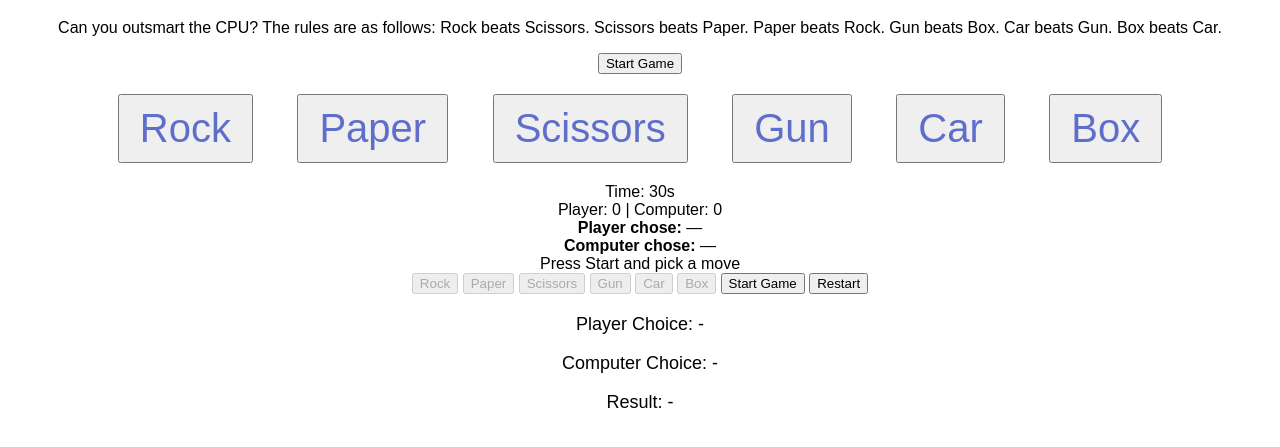
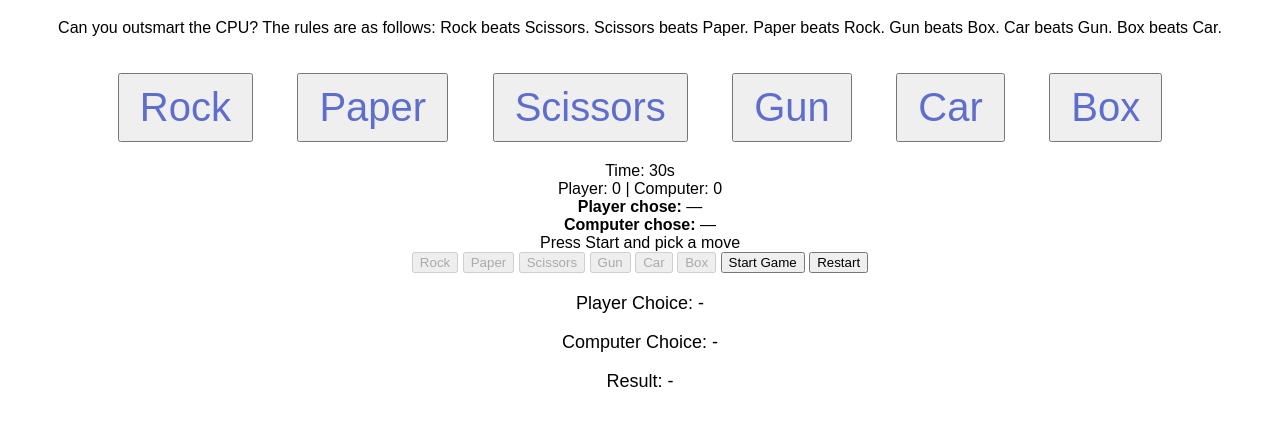
Before and after one commit to GameMaker2025/Rock-Paper-Scissors-Game-TEST, a plain HTML site: page index.html in a window 1280 px wide. Shown: the part 61-508 px from the top of the page. Drawn offline with Linux system fonts and the light colour scheme.

Commit message:
Removed the clone Start Button in the HTML.

```diff
--- a/index.html
+++ b/index.html
@@ -12,8 +12,6 @@
     The rules are as follows: Rock beats Scissors. Scissors beats Paper. Paper beats Rock.
     Gun beats Box. Car beats Gun. Box beats Car.
     </p>
-        <!-- Start timer button -->
-        <button onclick="startTimer()">Start Game</button>
     <div class="buttons">
         <button onclick="playGame('rock')">Rock</button>
         <button onclick="playGame('paper')">Paper</button>
```
